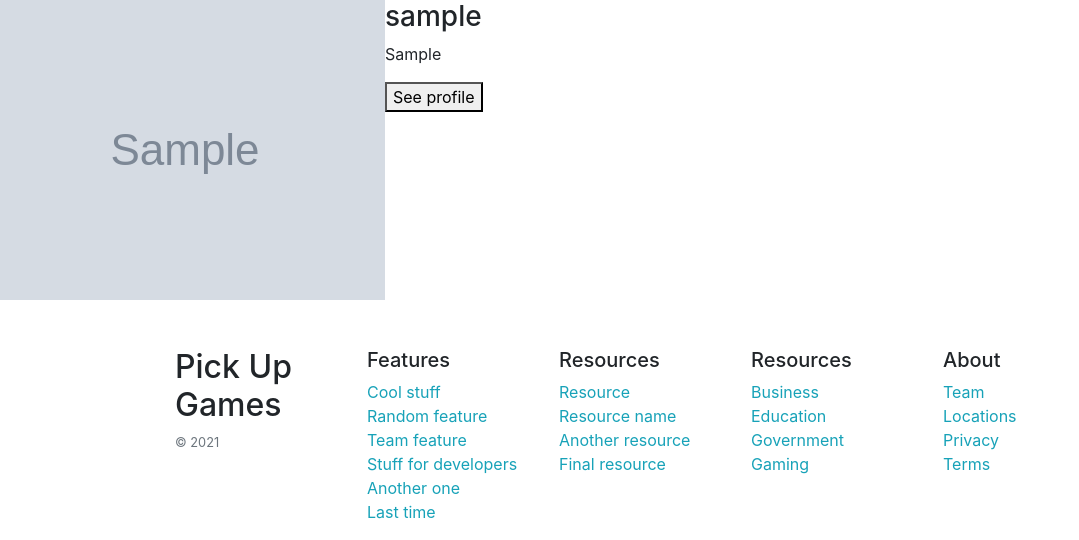
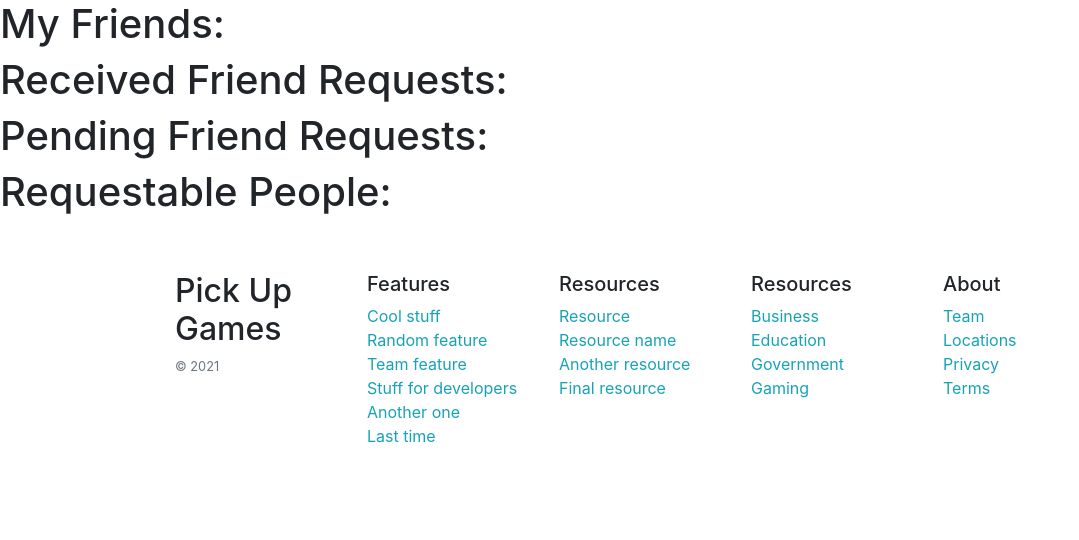
Before and after one commit to Pick-Up-Game-Team/pick-up-games, a Django app: template users/templates/users/profile_list.html in a window 1280 px wide. Shown: the part 107-647 px from the top of the page, without its empty margins (0-1079 px from the left). Run offline with Django 3.2, Linux system fonts and the light colour scheme; tables that the repository leaves empty hold one stand-in row (values such as "Sample post"); the template is opened without the code that fills it: values that come from a table or form of the project are taken from there, most other values are stand-ins (such as "Sample title", 1, 10 or a date in 2020); grey boxes marked "Sample" are stand-in pictures; some libraries are stand-ins or nearby versions.

Commit message:
Divided the friend management section into 4 different groups. Hopefully can turn each group into a dropdown.

```diff
--- a/users/templates/users/profile_list.html
+++ b/users/templates/users/profile_list.html
@@ -10,39 +10,20 @@
         <h1>No Profiles to interact with</h1>
     {% endif %}
 
+    <h1>My Friends: </h1>
     {% for obj in object_list %}
+        {% if request.user in obj.friends.all %}
             <div class="ui segment">
                 <div class="ui grid">
                     <div class="row">
                         <div class="three wide column">
-                        <img class="ui small circular image"src={{obj.image.url}}>
+                            <img src={{obj.image.url}} width="100" height="100">
                         </div>
                         <div class="thirteen wide column">
                             <h3>{{obj.user}}</h3>
-                        <p>{{obj.sports}}</p>
-                        <button class="ui primary button">See profile</button>
+                            <button class="ui primary button mb-5">See profile</button>
                             <br>
 
-                        <!-- Adding Friend -->
-                        {% if obj.user not in rel_receiver and obj.user not in rel_sender %}
-                        <form action="{% url 'send-invite' %}" method="POST">
-                            {% csrf_token %}
-                            <input type="hidden" name="profile_pk" value={{obj.pk}}>
-                            <!-- No friend request between the 2 users -->
-                            <button type="submit" class="ui positive basic button">
-                                <i class="plus square icon">  </i>
-                                Send Friend Request
-                            </button>
-                        </form>
-                        {% endif %}
-
-                        <!-- There's a pending invite that we sent to this user -->
-                        {% if obj.user in rel_receiver and request.user not in obj.friends.all %}
-                            <button class="ui disabled button">
-                                <i class="user icon"></i>
-                                Cancel Invite
-                            </button>
-                        {% endif %}
 
                             <!-- Removing Friend -->
                             {% if request.user in obj.friends.all %}
@@ -56,12 +37,33 @@
                             </form>
                             {% endif %}
 
+
+                        </div>
+                    </div>
+                </div>
+            </div>
+        {% endif %}
+    {% endfor %}
+
+    <h1>Received Friend Requests: </h1>
+    {% for obj in object_list %}
+        {% if obj.user in rel_sender and request.user not in obj.friends.all %}
+            <div class="ui segment">
+                <div class="ui grid">
+                    <div class="row">
+                        <div class="three wide column">
+                            <img src={{obj.image.url}} width="100" height="100">
+                        </div>
+                        <div class="thirteen wide column">
+                            <h3>{{obj.user}}</h3>
+
+                            <button class="ui primary button mb-5">See profile</button>
                             <!-- Accepting friend invite -->
                             {% if obj.user in rel_sender and request.user not in obj.friends.all %}
                             <form action="{% url 'accept-invite' %}" method="POST">
                                     {% csrf_token %}
                                     <input type="hidden" name="profile_pk" value={{obj.pk}}>
-                                <button type="submit" class="ui positive basic button mb-5">
+                                    <button type="submit" class="ui positive basic button">
                                         <i class="check icon>">
                                             Accept invite
                                         </i>
@@ -74,8 +76,8 @@
                             <form action="{% url 'reject-invite' %}" method="POST">
                                     {% csrf_token %}
                                     <input type="hidden" name="profile_pk" value={{obj.pk}}>
-                                <button type="submit" class="ui negative basic button mb-5">
-                                    <i class="close icon>">
+                                    <button type="submit" class="ui negative basic button">
+                                        <i class="check icon>">
                                             Reject invite
                                         </i>
                                     </button>
@@ -85,6 +87,70 @@
                     </div>
                 </div>
             </div>
+        {% endif %}
     {% endfor %}
 
+    <h1>Pending Friend Requests: </h1>
+    {% for obj in object_list %}
+        {% if obj.user in rel_receiver and request.user not in obj.friends.all %}
+            <div class="ui segment">
+                <div class="ui grid">
+                    <div class="row">
+                        <div class="three wide column">
+                            <img src={{obj.image.url}} width="100" height="100">
+                        </div>
+                        <div class="thirteen wide column">
+                            <h3>{{obj.user}}</h3>
+                            <button class="ui primary button mb-5">See profile</button>
+                            <br>
+                            <!-- There's a pending invite that we sent to this user -->
+                            {% if obj.user in rel_receiver and request.user not in obj.friends.all %}
+                                <button class="ui disabled button">
+                                    <i class="user icon"></i>
+                                    Cancel Invite
+                                </button>
+                            {% endif %}
+                        </div>
+                    </div>
+                </div>
+            </div>
+        {% endif %}
+    {% endfor %}
+
+    <h1>Requestable People: </h1>
+    {% for obj in object_list %}
+        {% if obj.user not in rel_receiver and obj.user not in rel_sender %}
+            <div class="ui segment">
+                <div class="ui grid">
+                    <div class="row">
+                        <div class="three wide column">
+                            <img src={{obj.image.url}} width="100" height="100">
+                        </div>
+                        <div class="thirteen wide column">
+                            <h3>{{obj.user}}</h3>
+                            <button class="ui primary button mb-2">See profile</button>
+                            <br>
+
+                            <!-- Adding Friend -->
+                            {% if obj.user not in rel_receiver and obj.user not in rel_sender %}
+                            <form action="{% url 'send-invite' %}" method="POST">
+                                {% csrf_token %}
+                                <input type="hidden" name="profile_pk" value={{obj.pk}}>
+                                <!-- No friend request between the 2 users -->
+                                <button type="submit" class="ui positive basic button mb-5">
+                                    <i class="plus square icon">  </i>
+                                    Send Friend Request
+                                </button>
+                            </form>
+                            {% endif %}
+
+                        </div>
+                    </div>
+                </div>
+            </div>
+        {% endif %}
+    {% endfor %}
+
+
+
 {% endblock content %}
```
Lines whose indentation alone changed are shown as unchanged.
